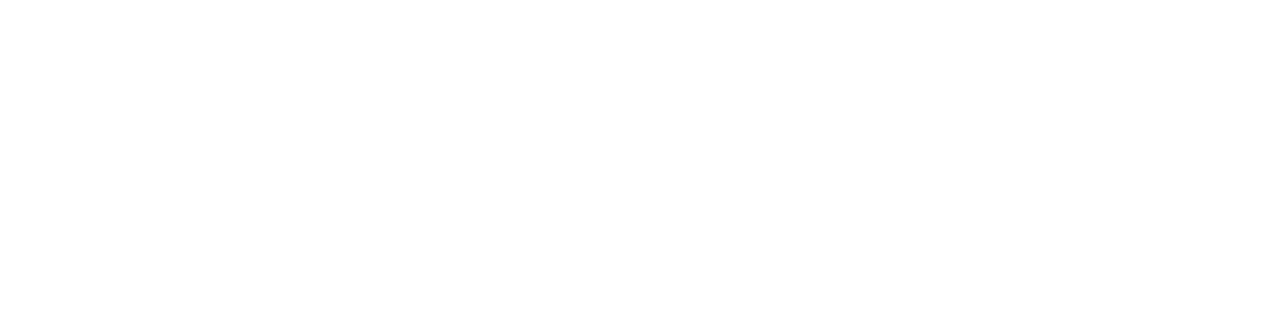
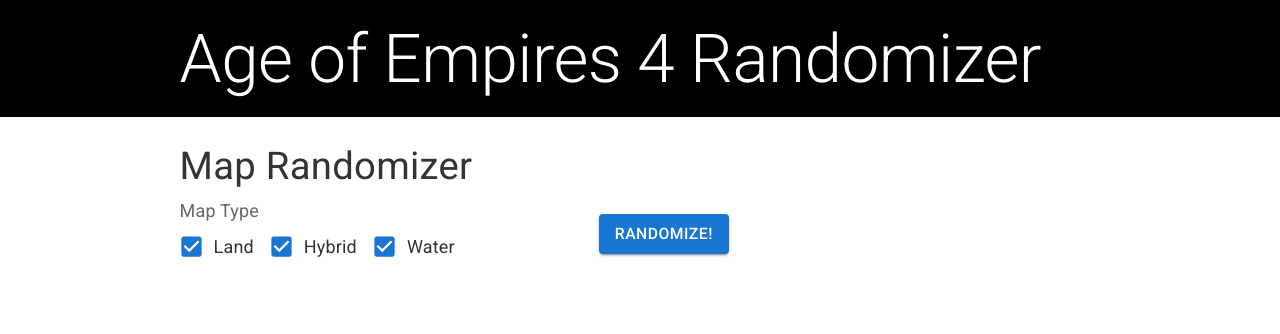
Before and after one commit to mathemagics/aoe-rando, a Gatsby site: page /map in a window 1280 px wide. Before the commit this address had no page. Built offline with nearby package versions, Linux system fonts and the light colour scheme; Gatsby itself is replaced by a stand-in of ours.

Commit message:
add map randomizer

```diff
--- a/gatsby-config.js
+++ b/gatsby-config.js
@@ -1,9 +1,9 @@
 module.exports = {
   siteMetadata: {
-    title: `Gatsby Default Starter`,
-    description: `Kick off your next, great Gatsby project with this default starter. This barebones starter ships with the main Gatsby configuration files you might need.`,
-    author: `@gatsbyjs`,
-    siteUrl: `https://gatsbystarterdefaultsource.gatsbyjs.io/`,
+    title: `Age of Empires 4 Randomizer`,
+    description: `Randomize your next AOE4 match`,
+    author: `@dMb`,
+    siteUrl: `https://aoerando.gatsbyjs.io/`,
   },
   plugins: [
     `gatsby-plugin-react-helmet`,
--- a/package.json
+++ b/package.json
@@ -5,6 +5,10 @@
   "version": "0.1.0",
   "author": "Kyle Mathews <mathews.kyle@gmail.com>",
   "dependencies": {
+    "@emotion/react": "^11.7.0",
+    "@emotion/styled": "^11.6.0",
+    "@fontsource/roboto": "^4.5.1",
+    "@mui/material": "^5.2.3",
     "gatsby": "^4.3.0",
     "gatsby-plugin-gatsby-cloud": "^4.3.0",
     "gatsby-plugin-image": "^2.3.0",
--- a/src/components/header.js
+++ b/src/components/header.js
@@ -1,11 +1,12 @@
 import * as React from "react"
 import PropTypes from "prop-types"
 import { Link } from "gatsby"
+import Typography from '@mui/material/Typography';
 
 const Header = ({ siteTitle }) => (
   <header
     style={{
-      background: `rebeccapurple`,
+      background: `black`,
       marginBottom: `1.45rem`,
     }}
   >
@@ -13,10 +14,10 @@
       style={{
         margin: `0 auto`,
         maxWidth: 960,
-        padding: `1.45rem 1.0875rem`,
+        padding: `1rem 1.0875rem`,
       }}
     >
-      <h1 style={{ margin: 0 }}>
+      <Typography variant="h2" component="h2">
         <Link
           to="/"
           style={{
@@ -26,7 +27,7 @@
         >
           {siteTitle}
         </Link>
-      </h1>
+      </Typography>
     </div>
   </header>
 )
--- a/src/components/layout.js
+++ b/src/components/layout.js
@@ -5,7 +5,13 @@
  * See: https://www.gatsbyjs.com/docs/use-static-query/
  */
 
+ import '@fontsource/roboto/300.css';
+ import '@fontsource/roboto/400.css';
+ import '@fontsource/roboto/500.css';
+ import '@fontsource/roboto/700.css';
+
 import * as React from "react"
+
 import PropTypes from "prop-types"
 import { useStaticQuery, graphql } from "gatsby"
 
@@ -31,6 +37,8 @@
           margin: `0 auto`,
           maxWidth: 960,
           padding: `0 1.0875rem 1.45rem`,
+          display: 'flex',
+          flexDirection: 'column',
         }}
       >
         <main>{children}</main>
@@ -39,9 +47,6 @@
             marginTop: `2rem`,
           }}
         >
-          © {new Date().getFullYear()}, Built with
-          {` `}
-          <a href="https://www.gatsbyjs.com">Gatsby</a>
         </footer>
       </div>
     </>
--- /dev/null
+++ b/src/components/mapImage.js
@@ -0,0 +1,18 @@
+import React from 'react'
+import Stack from '@mui/material/Stack';
+import Typography from '@mui/material/Typography';
+
+export default ({image, name}) => {
+  return (
+    <Stack spacing={1}>
+    <img
+        src={image}
+        alt={name}
+        style={{ height: 300, width: 300, marginTop: 24 }}
+      />
+      <Typography>
+        {name}
+      </Typography>
+    </Stack>
+  )
+}
--- /dev/null
+++ b/src/data/mapData.js
@@ -0,0 +1,113 @@
+
+import altai from '../images/altai.png'
+import ancientSpires from '../images/ancient-spires.png'
+import archipelago from '../images/archipelago.png'
+import blackForest from '../images/black-forest.png'
+import boulderBay from '../images/boulder-bay.png'
+import confluence from '../images/confluence.png'
+import danubeRiver from '../images/danube-river.png'
+import dryArabia from '../images/dry-arabia.png'
+import frenchPass from '../images/french-pass.png'
+import highView from '../images/high-view.png'
+import hillAndDale from '../images/hill-and-dale.png'
+import kingOfTheHill from '../images/king-of-the-hill.png'
+import lipany from '../images/lipany.png'
+import mongolianHeights from '../images/mongolian-heights.png'
+import mountainPass from '../images/mountain-pass.png'
+import nagari from '../images/nagari.png'
+import warringIslands from '../images/warring-islands.png'
+
+export const mapTypes = {
+  land: 'land',
+  hybrid: 'hybrid',
+  water: 'water',
+};
+
+
+export const mapData = [
+ {
+   name: 'Altai',
+   type: mapTypes.land,
+   image: altai,
+ },
+ {
+   name: 'Ancient Spires',
+   type: mapTypes.hybrid,
+   image: ancientSpires,
+ },
+ {
+   name: 'Archipelago',
+   type: mapTypes.water,
+   image: archipelago,
+ },
+ {
+   name: 'Black Forest',
+   type: mapTypes.hybrid,
+   image: blackForest,
+ },
+ {
+   name: 'Boulder Bay',
+   type: mapTypes.hybrid,
+   image: boulderBay,
+ },
+ {
+   name: 'Confluence',
+   type: mapTypes.hybrid,
+   image: confluence,
+ },
+ {
+   name: 'Danube River',
+   type: mapTypes.hybrid,
+   image: danubeRiver,
+ },
+ {
+   name: 'Dry Arabia',
+   type: mapTypes.land,
+   image: dryArabia,
+ },
+ {
+   name: 'French pass',
+   type: mapTypes.land,
+   image: frenchPass,
+ },
+ {
+   name: 'High View',
+   type: mapTypes.land,
+   image: highView,
+ },
+ {
+   name: 'Hill and Dale',
+   type: mapTypes.land,
+   image: hillAndDale,
+ },
+ {
+   name: 'King of the Hill',
+   type: mapTypes.land,
+   image: kingOfTheHill,
+ },
+ {
+   name: 'Lipany',
+   type: mapTypes.land,
+   image: lipany,
+ },
+ {
+   name: 'Mongolian Heights',
+   type: mapTypes.hybrid,
+   image: mongolianHeights,
+ },
+ {
+   name: 'Mountain Pass',
+   type: mapTypes.land,
+   image: mountainPass,
+ },
+ {
+   name: 'Nagari',
+   type: mapTypes.hybrid,
+   image: nagari,
+ },
+ {
+   name: 'Warring Islands',
+   type: mapTypes.water,
+   image: warringIslands,
+ },
+]
--- a/src/pages/index.js
+++ b/src/pages/index.js
@@ -8,22 +8,9 @@
 const IndexPage = () => (
   <Layout>
     <Seo title="Home" />
-    <h1>Hi people</h1>
-    <p>Welcome to your new Gatsby site.</p>
-    <p>Now go build something great.</p>
-    <StaticImage
-      src="../images/gatsby-astronaut.png"
-      width={300}
-      quality={95}
-      formats={["auto", "webp", "avif"]}
-      alt="A Gatsby astronaut"
-      style={{ marginBottom: `1.45rem` }}
-    />
     <p>
-      <Link to="/page-2/">Go to page 2</Link> <br />
-      <Link to="/using-typescript/">Go to "Using TypeScript"</Link> <br />
-      <Link to="/using-ssr">Go to "Using SSR"</Link> <br />
-      <Link to="/using-dsg">Go to "Using DSG"</Link>
+      <Link to="/map/">Select Random Map</Link> <br />
+      <Link to="/civ/">Select Random Civilization</Link> <br />
     </p>
   </Layout>
 )
--- /dev/null
+++ b/src/pages/map.js
@@ -0,0 +1,92 @@
+import * as React from "react"
+import { Link } from "gatsby"
+import Button from '@mui/material/Button';
+import Checkbox from '@mui/material/Checkbox';
+import RadioGroup from '@mui/material/RadioGroup';
+import FormControlLabel from '@mui/material/FormControlLabel';
+import FormControl from '@mui/material/FormControl';
+import FormLabel from '@mui/material/FormLabel';
+import Stack from '@mui/material/Stack';
+import Typography from '@mui/material/Typography';
+
+import Layout from "../components/layout"
+import MapImage from "../components/mapImage"
+import Seo from "../components/seo"
+
+import { mapData, mapTypes } from "../data/mapData"
+
+const MapPage = () => {
+  const [randomMap, setRandomMap] = React.useState(null);
+
+  const [selectedTypes, setSelectedTypes] = React.useState({
+    [mapTypes.land]: true,
+    [mapTypes.water]: true,
+    [mapTypes.hybrid]: true,
+  });
+
+
+  const handleChange = (event) => {
+    setSelectedTypes({
+      ...selectedTypes,
+      [event.target.name]: event.target.checked,
+    });
+  };
+
+  const { land, water, hybrid } = selectedTypes;
+  const handleSubmit = () => {
+    const mapTypeSet = Object.keys(selectedTypes).reduce((acc, mapType) => {
+      return selectedTypes[mapType] ? [...acc, mapType] : acc;
+    }, []);
+
+    const randomMapSet = mapData.filter((mapItem) => {
+      return mapTypeSet.includes(mapItem.type);
+    })
+
+    const random = Math.floor(Math.random() * randomMapSet.length);
+
+    setRandomMap(randomMapSet[random])
+  }
+
+  return (
+    <Layout>
+      <Seo title="Page two" />
+      <Stack spacing={1}>
+      <Typography variant="h4">
+        Map Randomizer
+      </Typography>
+      <Stack direction="row" spacing={16} style={{alignItems: 'center'}}>
+        <FormControl component="fieldset">
+          <FormLabel component="legend">Map Type</FormLabel>
+          <RadioGroup
+            row
+            aria-label="map type"
+            defaultValue="land"
+            name="radio-buttons-group"
+          >
+            <FormControlLabel
+              control={<Checkbox checked={land} onChange={handleChange} name={mapTypes.land} />}
+              label="Land"
+            />
+            <FormControlLabel
+              name={mapTypes.hybrid}
+              control={<Checkbox checked={hybrid} onChange={handleChange} name={mapTypes.hybrid} />}
+              label="Hybrid"
+            />
+            <FormControlLabel
+              name={mapTypes.water}
+              control={<Checkbox checked={water} onChange={handleChange} name={mapTypes.water} />}
+              label="Water"
+            />
+          </RadioGroup>
+        </FormControl>
+        <Button disabled={!land && !water && !hybrid} variant="contained" onClick={handleSubmit}>
+          Randomize!
+        </Button>
+        </Stack>
+        {!!randomMap && <MapImage image={randomMap.image} name={randomMap.name} />}
+      </Stack>
+    </Layout>
+  );
+};
+
+export default MapPage
```
Also changed, not shown: src/pages/civ.js (renamed from src/pages/page-2.js, +5 -4 lines), src/pages/using-ssr.js (deleted, +0 -48 lines), src/pages/using-typescript.tsx (deleted, +0 -50 lines), src/images/gatsby-astronaut.png (deleted), 1 other file.
